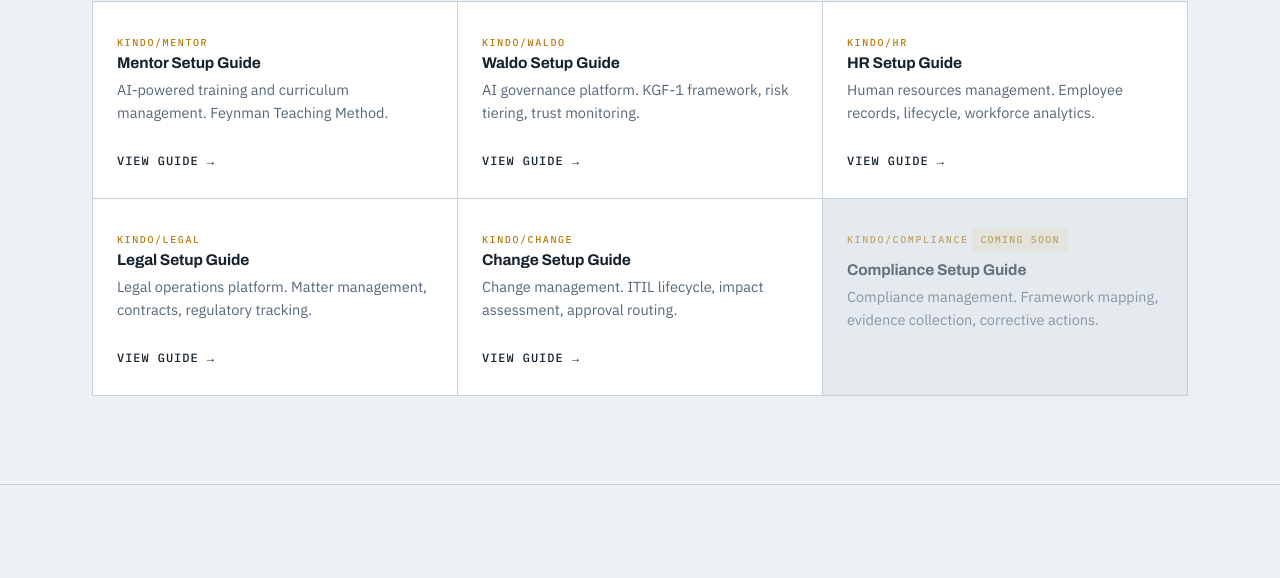
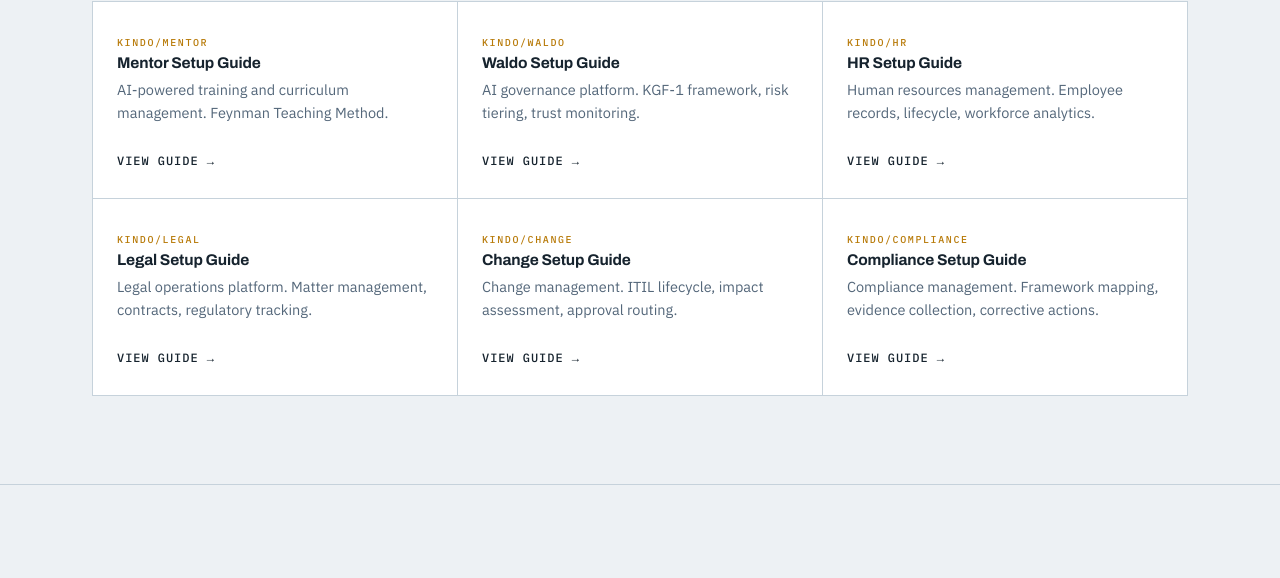
Before and after one commit to MissingLinkThag/KindoAppHelpdesk, a plain HTML site: page index.html in a window 1280 px wide. Shown: the part 679-1257 px from the top of the page. Drawn offline with Linux system fonts and the light colour scheme.

Commit message:
Enable Compliance setup guide card on index

```diff
--- a/index.html
+++ b/index.html
@@ -75,11 +75,11 @@
                     <a class="card-link" href="change-setup/">View Guide &rarr;</a>
                 </article>
 
-                <article class="card disabled">
+                <article class="card">
                     <span class="mono-label mono-label--amber">Kindo/Compliance</span>
-                    <span class="tag coming-soon">Coming Soon</span>
                     <h3>Compliance Setup Guide</h3>
                     <p>Compliance management. Framework mapping, evidence collection, corrective actions.</p>
+                    <a class="card-link" href="compliance-setup/">View Guide &rarr;</a>
                 </article>
 
             </div>
```
